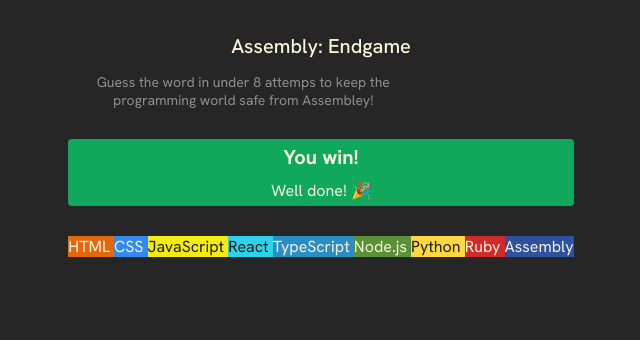
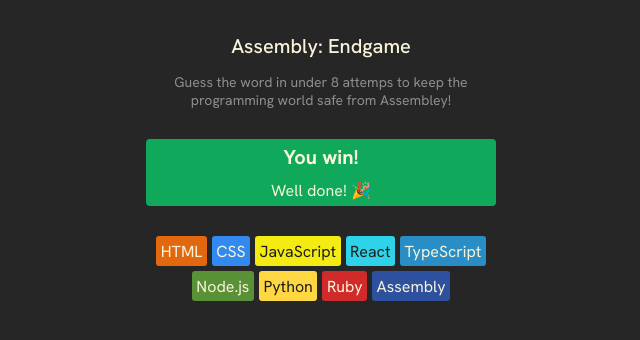
Before and after one commit to 0xYurii/Assembly-EndGame, a React (Vite) app: page / in a window 1280 px wide. Shown: the top 340 px of the page, without its empty margins (319-959 px from the left). Built offline with nearby package versions, Linux system fonts and the light colour scheme.

Commit message:
style the lanuguages array

```diff
--- a/src/index.css
+++ b/src/index.css
@@ -47,3 +47,15 @@
   font-size: 1.25rem;
   margin: 5px;
 }
+
+.lanuguage-chips{
+  display: flex;
+  flex-wrap: wrap;
+  gap: 5px;
+  justify-content: center;
+  max-width: 350px;
+}
+span.chip {
+    border-radius: 3px;
+    padding: 4.5px;
+}
```
